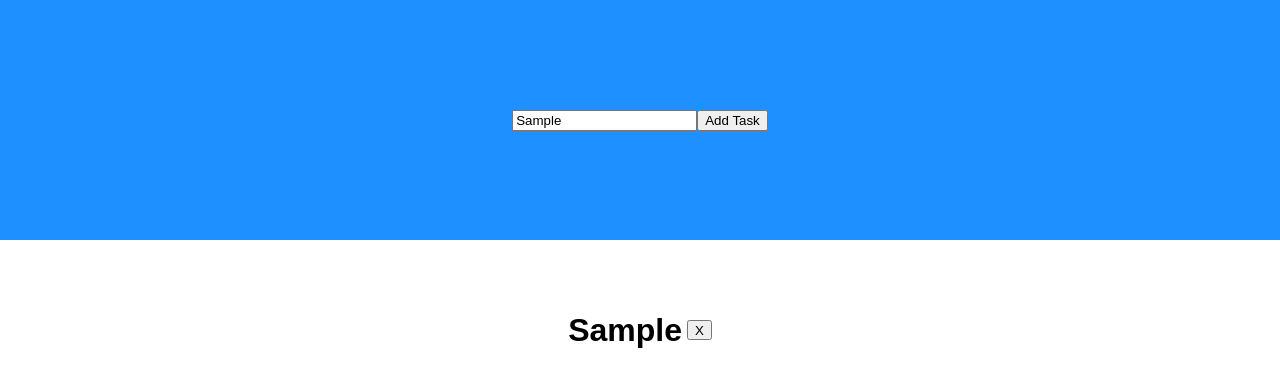
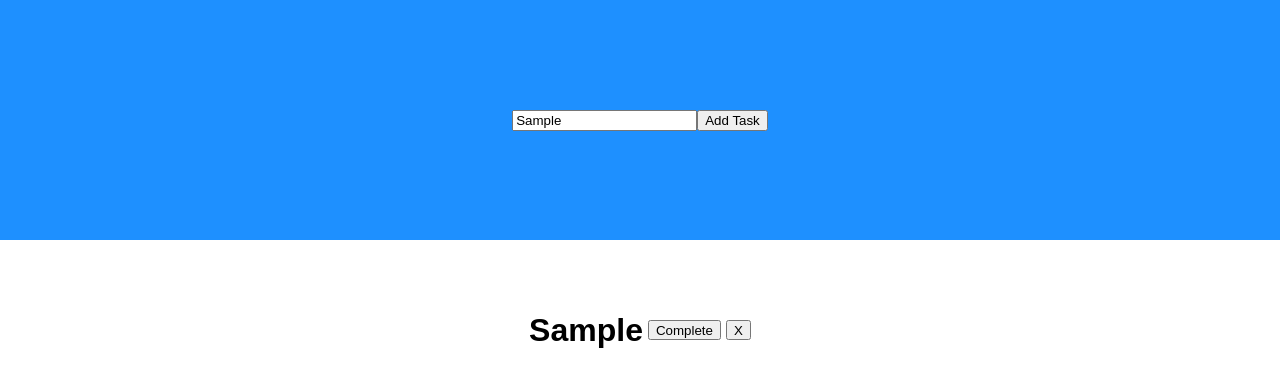
Before and after one commit to MichalBialek01/react-hello-world, a React (Create React App) app: page / in a window 1280 px wide. Both pictures are taken after typing "Sample" into the empty fields and a click on the button "Add Task". Shown: the top 386 px of the page. Built offline with nearby package versions, Linux system fonts and the light colour scheme.

Commit message:
feat: adding complete feature

```diff
--- a/src/App.js
+++ b/src/App.js
@@ -15,6 +15,7 @@ function App() {
         const task = {
             id: toDoList.length == 0 ? 1 : toDoList[toDoList.length - 1].id + 1,
             name: newTask,
+            completed: false
         }
         setToDoList([...toDoList, task]);
     }
@@ -22,6 +23,18 @@ function App() {
     const deleteTask = (taskId) => {
         setToDoList(toDoList.filter((task) => task.id !== taskId));
     };
+
+
+    const completeTask = (taskId) => {
+        setToDoList(toDoList.map(
+                (task) => {
+                    if (task.id === taskId) {
+                        return {...task, completed: true};
+                    } else {return task};
+                }
+            )
+        );
+    }
 
 
     return (
@@ -35,7 +48,12 @@ function App() {
             <div className="list">
                 {toDoList.map((task) => {
                     return (
-                        <Task name={task.name} id={task.id} deleteTask={deleteTask}/>
+                        <Task name={task.name}
+                              id={task.id}
+                              completed={task.completed}
+                              deleteTask={deleteTask}
+                              completeTask={completeTask}
+                              />
                     )
                 })}
             </div>
--- a/src/Task.js
+++ b/src/Task.js
@@ -1,8 +1,12 @@
 export const Task = (props) => {
     return (
-        <div className="task">
+        <div className="task"
+        style={{backgroundColor: props.completed ? 'green' : 'white',
+                color: props.completed ? 'white' : 'black'}}>
             <h1>{props.name}</h1>
+            <button onClick={()=> props.completeTask(props.id)} >Complete</button>
             <button onClick={() => props.deleteTask(props.id)}>X</button>
+
         </div>
     )
 }
```
